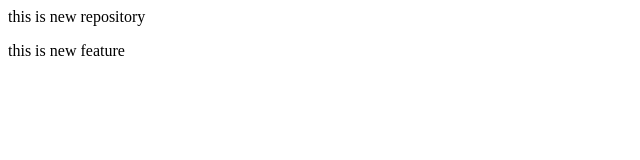
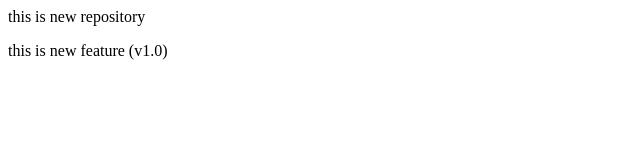
Before and after one commit to Roney8/localRepo, a plain HTML site: page index.html in a window 1280 px wide. Shown: the full height of the page, 0-640 px from the left. Drawn offline with Linux system fonts and the light colour scheme.

Commit message:
version1 add

```diff
--- a/index.html
+++ b/index.html
@@ -1,2 +1,2 @@
 <p>this is new repository</p>
-<p> this is new feature</p>
+<p> this is new feature (v1.0)</p>
```
